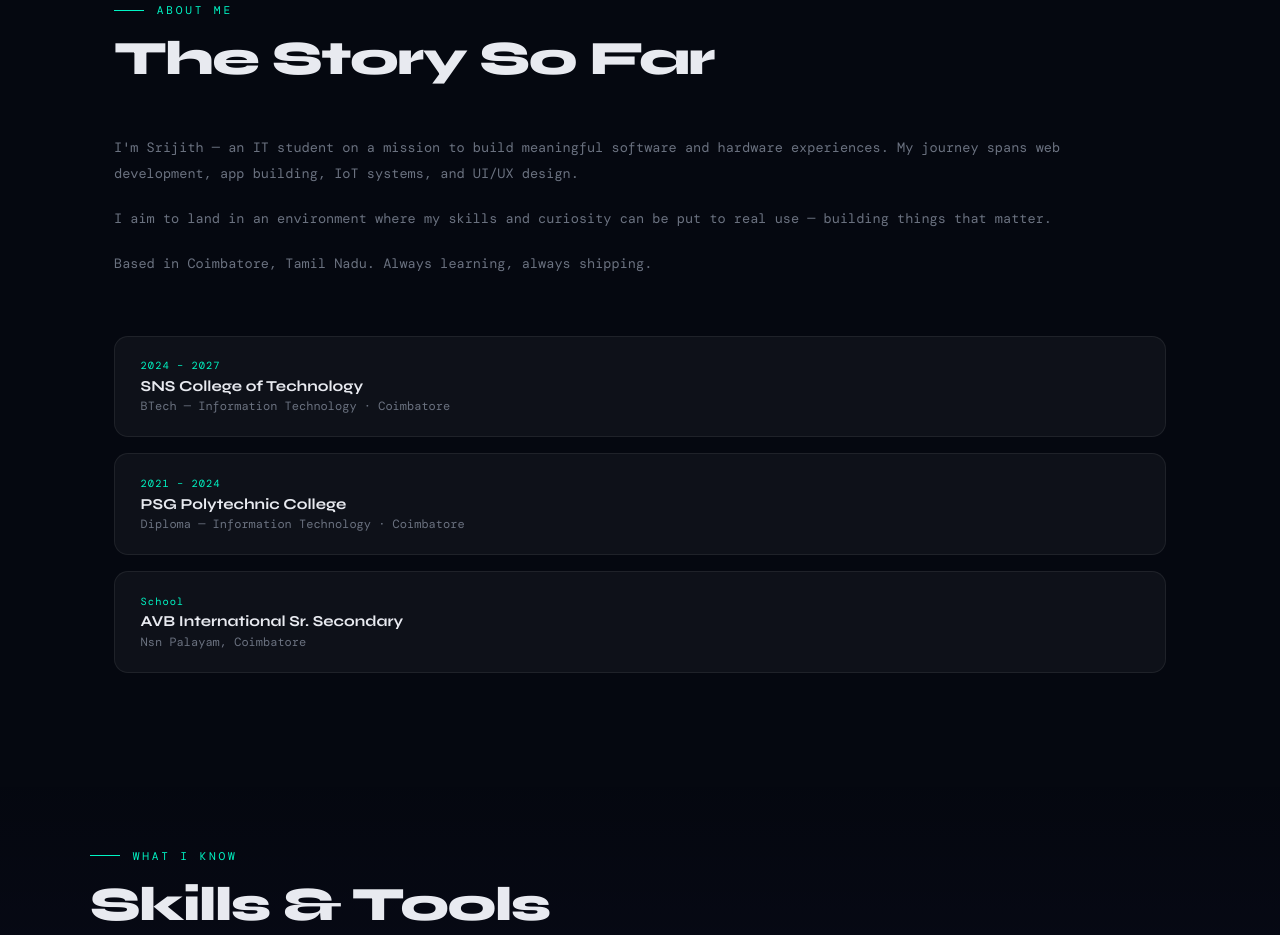
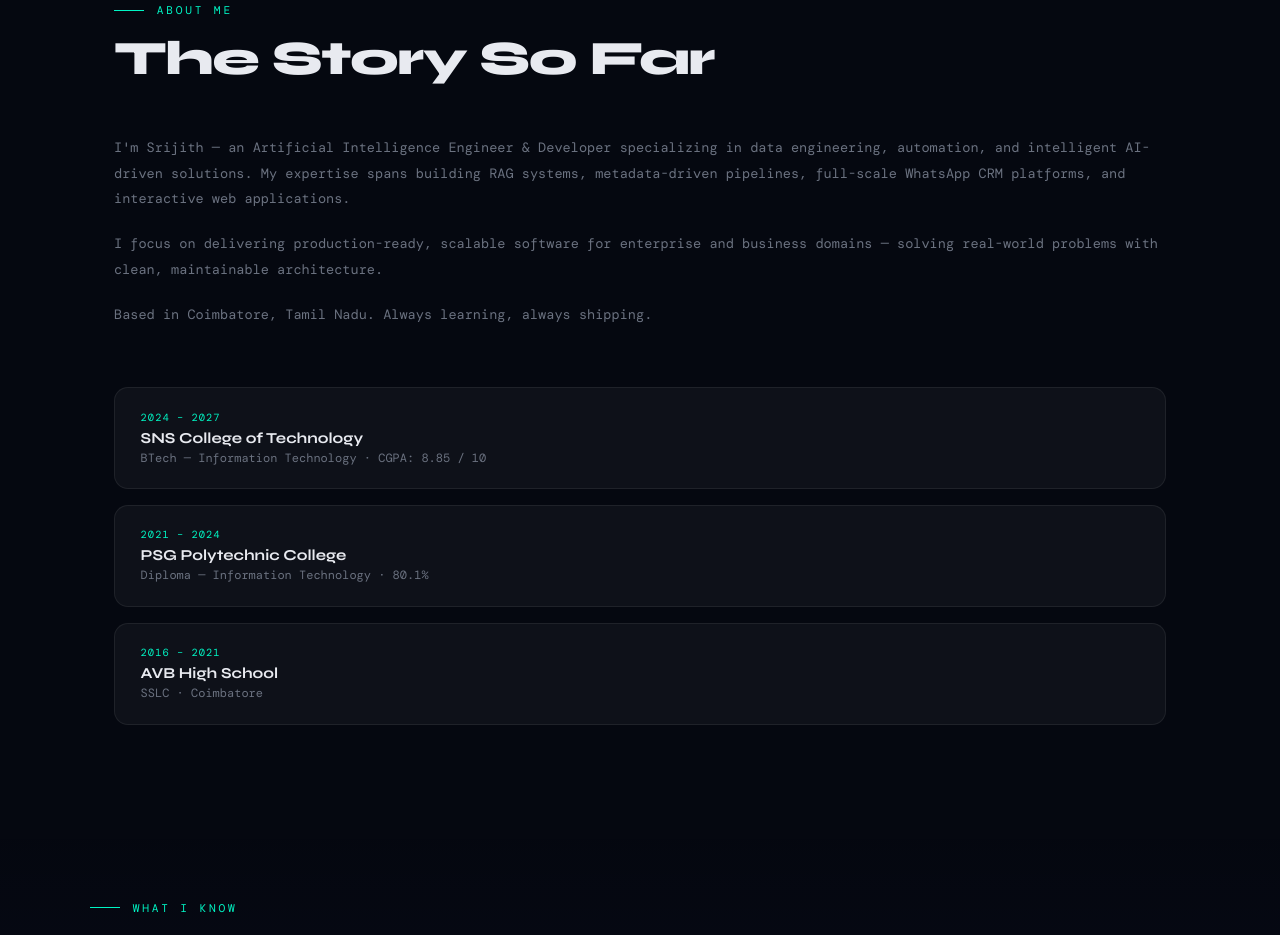
Before and after one commit to srijithit/sri, a plain HTML site: page index.html in a window 1280 px wide. Shown: the part 3277-4212 px from the top of the page. Drawn offline with nearby package versions, Linux system fonts and the light colour scheme; a web font is replaced by a local one.

Commit message:
Update Srijith_Resume.pdf and sync education details from new resume

```diff
--- a/index.html
+++ b/index.html
@@ -617,11 +617,11 @@
   <div class="about-grid">
     <div class="about-text reveal">
       <p>
-        I'm Srijith — an IT student on a mission to build meaningful software and hardware experiences.
-        My journey spans web development, app building, IoT systems, and UI/UX design.
+        I'm Srijith — an Artificial Intelligence Engineer &amp; Developer specializing in data engineering, automation, and intelligent AI-driven solutions.
+        My expertise spans building RAG systems, metadata-driven pipelines, full-scale WhatsApp CRM platforms, and interactive web applications.
       </p>
       <p>
-        I aim to land in an environment where my skills and curiosity can be put to real use — building things that matter.
+        I focus on delivering production-ready, scalable software for enterprise and business domains — solving real-world problems with clean, maintainable architecture.
       </p>
       <p>
         Based in Coimbatore, Tamil Nadu. Always learning, always shipping.
@@ -631,17 +631,17 @@
       <div class="edu-card">
         <div class="edu-year">2024 – 2027</div>
         <div class="edu-school">SNS College of Technology</div>
-        <div class="edu-course">BTech — Information Technology · Coimbatore</div>
+        <div class="edu-course">BTech — Information Technology · CGPA: 8.85 / 10</div>
       </div>
       <div class="edu-card">
         <div class="edu-year">2021 – 2024</div>
         <div class="edu-school">PSG Polytechnic College</div>
-        <div class="edu-course">Diploma — Information Technology · Coimbatore</div>
+        <div class="edu-course">Diploma — Information Technology · 80.1%</div>
       </div>
       <div class="edu-card">
-        <div class="edu-year">School</div>
-        <div class="edu-school">AVB International Sr. Secondary</div>
-        <div class="edu-course">Nsn Palayam, Coimbatore</div>
+        <div class="edu-year">2016 – 2021</div>
+        <div class="edu-school">AVB High School</div>
+        <div class="edu-course">SSLC · Coimbatore</div>
       </div>
     </div>
   </div>
```
Also changed, not shown: 1 other file.
